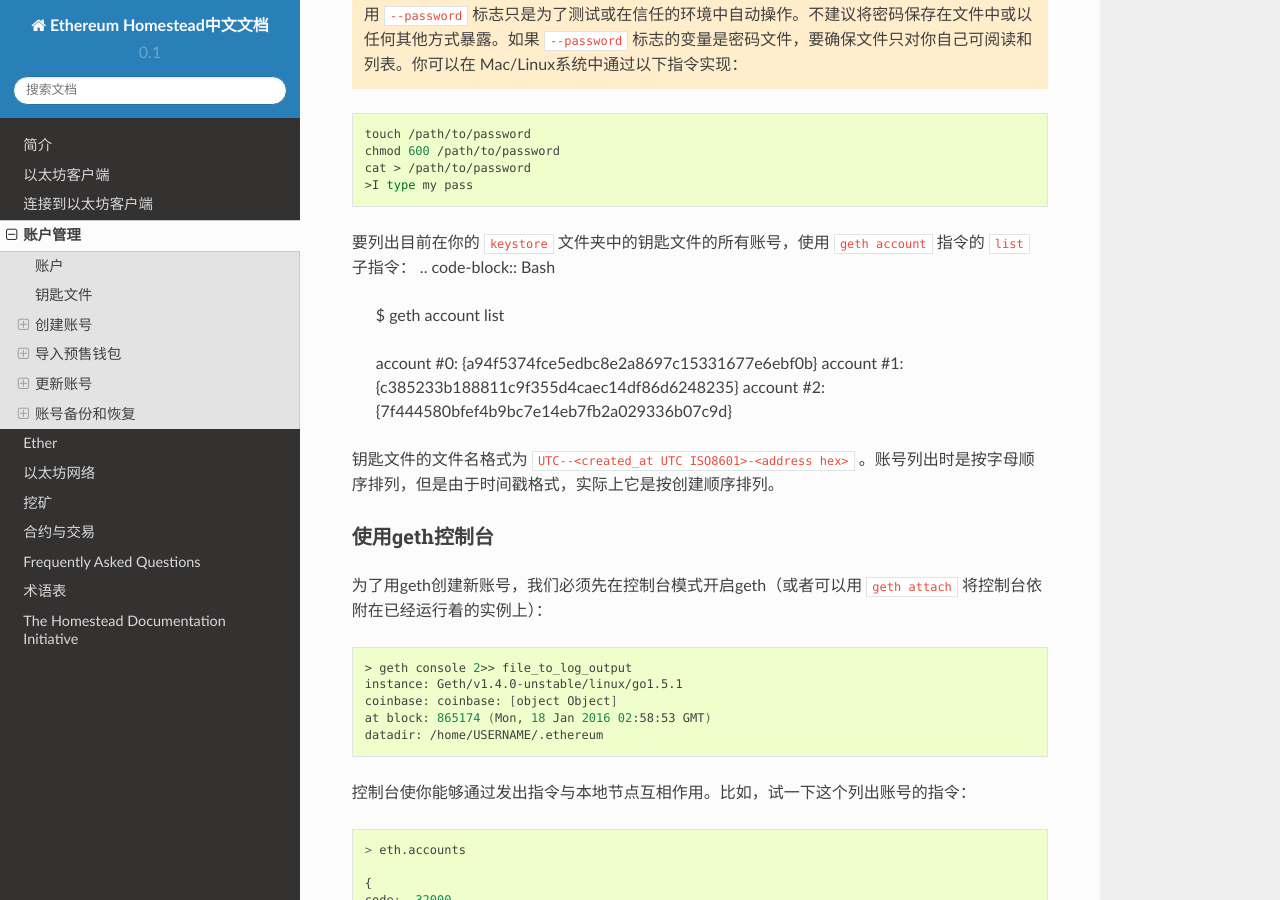
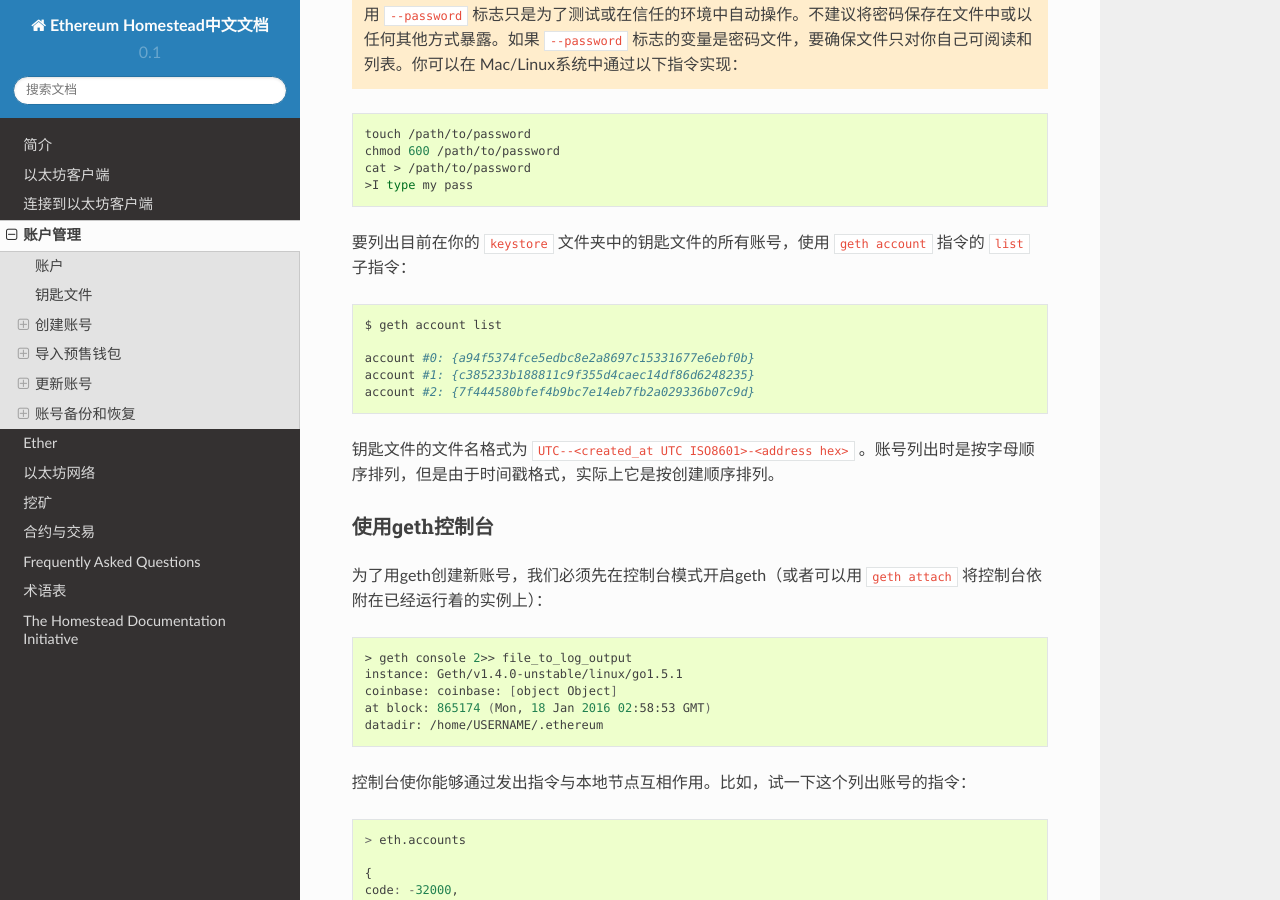
Before and after one commit to wl6g11/EthereumDocCH, a Sphinx documentation site: the page built from source/account-management.rst, in a window 1280 px wide and 900 px high, scrolled down 1891 px. Built offline with Sphinx 7.4.7 and the Read the Docs theme 2.0.0, drawn with Linux system fonts in a browser that asks for light colours; some of the changed text lies outside the part shown.

```diff
--- a/source/account-management.rst
+++ b/source/account-management.rst
@@ -81,6 +81,7 @@
   >I type my pass
 
 要列出目前在你的 ``keystore`` 文件夹中的钥匙文件的所有账号，使用 ``geth account`` 指令的 ``list`` 子指令：
+
 .. code-block:: Bash
 
   $ geth account list
@@ -172,7 +173,7 @@
 
 .. Note:: Mist钱包仍在开发中，以上列出的具体步骤可能会随着更新有所变更。
 
-在 Mist创建多签名钱包
+在Mist创建多签名钱包
 --------------------------------------------------------------------------------
 
 Mist以太坊钱包有个选项是可以用多签名钱包使钱包里的余额更安全。用多签名钱包的好处是它需要多个账号共同批准才能够从余额中提取大额资金。创建多签名钱包之前，需要创建多个账号。
```
Also changed, not shown: other parts of source/account-management.rst (+1 -2 lines).
